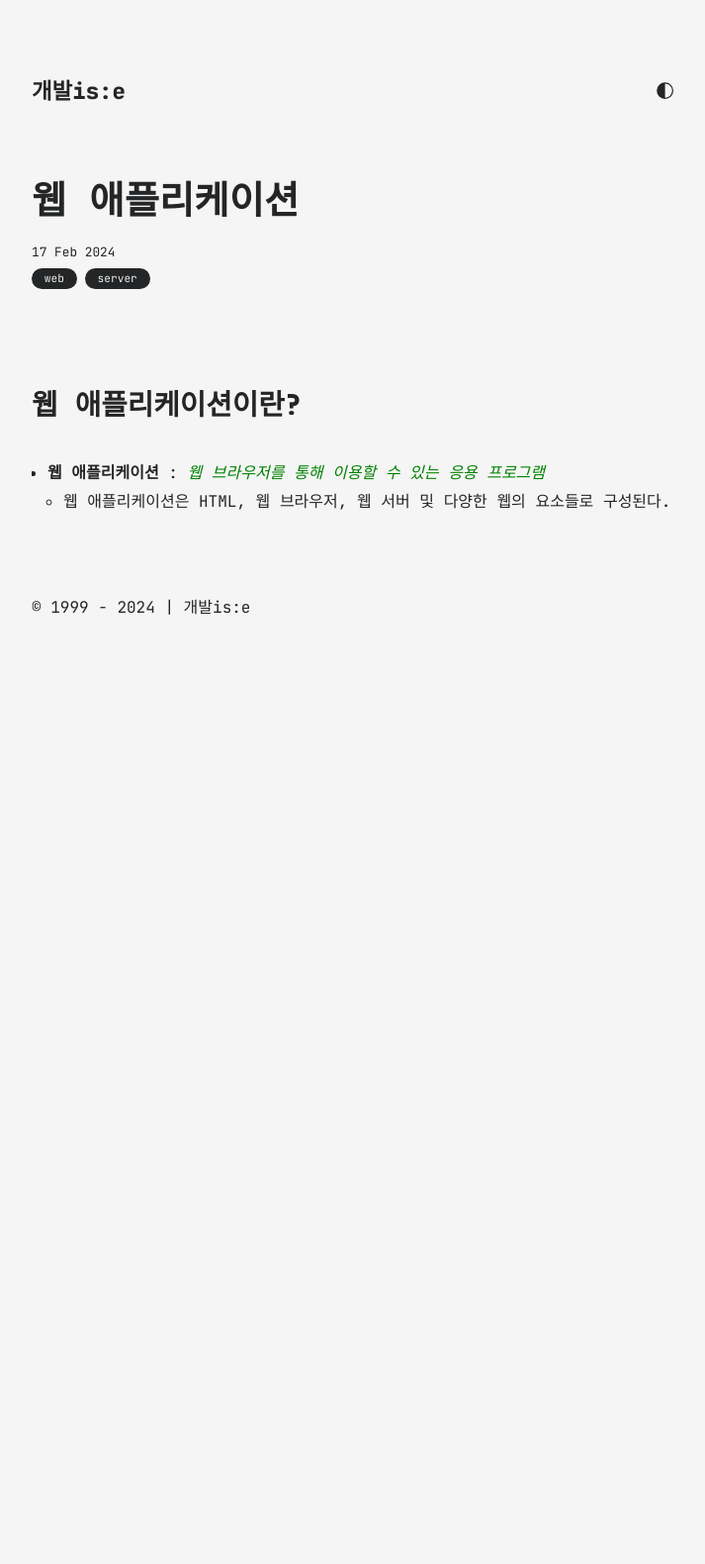
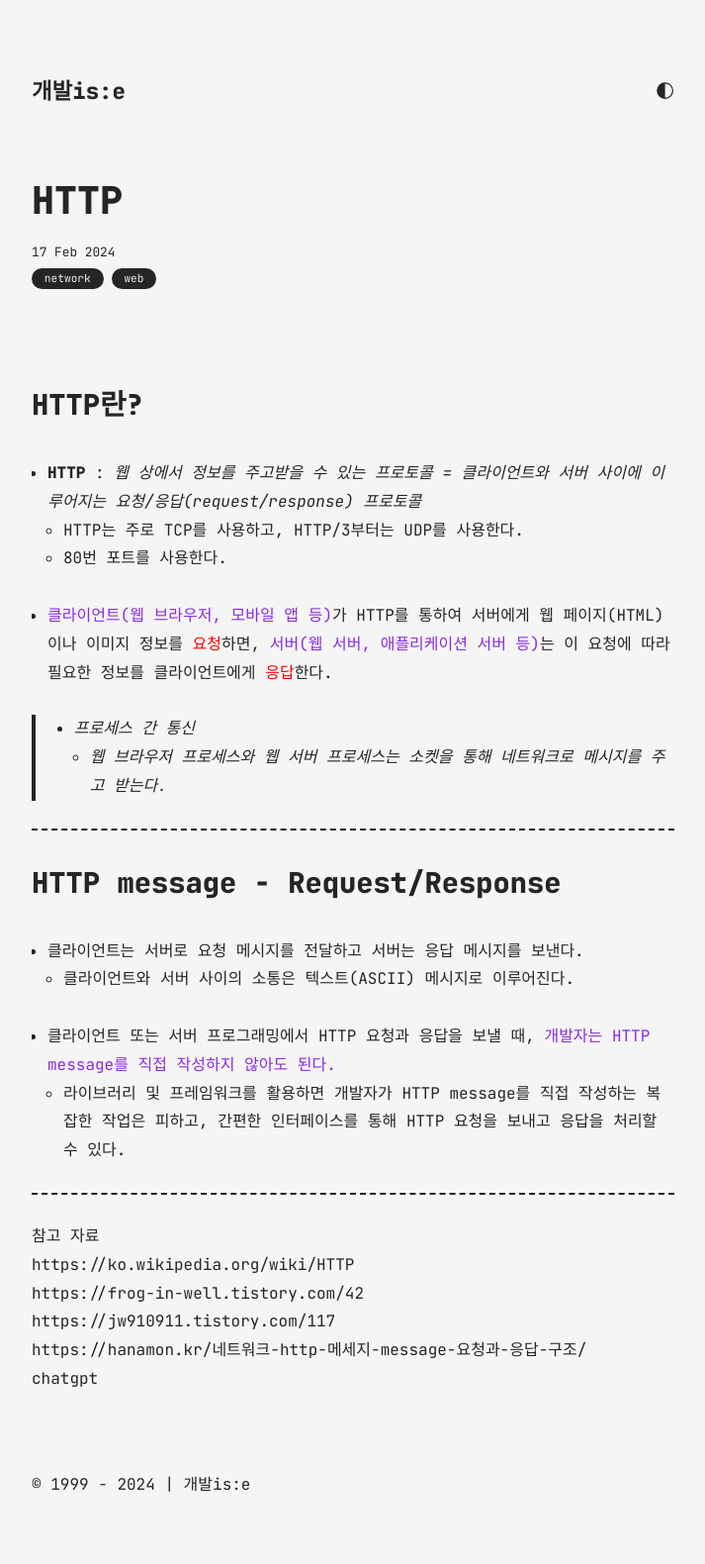
Before and after one commit to LeeJae-H/LeeJae-H.github.io, a Jekyll site: the page built from all_collections/_posts/2024-02-19-8.md, in a window 1280 px wide. Shown: the whole page at 99% size, without its empty margins (283-996 px from the left). Built offline with Jekyll 4.4.1, drawn with Linux system fonts in a browser that asks for light colours; before the commit the page ends 900 px from its top, so only the background shows below that.

Commit message:
posthttp

```diff
--- a/all_collections/_posts/2024-02-19-8.md
+++ b/all_collections/_posts/2024-02-19-8.md
@@ -1,9 +1,32 @@
 ---
 layout: post
-title: 웹 애플리케이션
+title: HTTP
 date: 2024-02-17
-categories: [web, server]
+categories: [network, web]
 ---
-## 웹 애플리케이션이란?
-- **웹 애플리케이션** : <span style="color:green">*웹 브라우저를 통해 이용할 수 있는 응용 프로그램*</span>
-    - 웹 애플리케이션은 HTML, 웹 브라우저, 웹 서버 및 다양한 웹의 요소들로 구성된다.
+## HTTP란?
+- **HTTP** : *웹 상에서 정보를 주고받을 수 있는 프로토콜 = 클라이언트와 서버 사이에 이루어지는 요청/응답(request/response) 프로토콜*
+    - HTTP는 주로 TCP를 사용하고, HTTP/3부터는 UDP를 사용한다.
+    - 80번 포트를 사용한다.
+<br>
+- <span style="color:blueviolet">클라이언트(웹 브라우저, 모바일 앱 등)</span>가 HTTP를 통하여 서버에게 웹 페이지(HTML)이나 이미지 정보를 <span style="color:red">요청</span>하면, <span style="color:blueviolet">서버(웹 서버, 애플리케이션 서버 등)</span>는 이 요청에 따라 필요한 정보를 클라이언트에게 <span style="color:red">응답</span>한다.
+
+> - 프로세스 간 통신
+    - 웹 브라우저 프로세스와 웹 서버 프로세스는 소켓을 통해 네트워크로 메시지를 주고 받는다.
+
+---
+## HTTP message - Request/Response
+- 클라이언트는 서버로 요청 메시지를 전달하고 서버는 응답 메시지를 보낸다.
+    - 클라이언트와 서버 사이의 소통은 텍스트(ASCII) 메시지로 이루어진다.
+<br>
+- 클라이언트 또는 서버 프로그래밍에서 HTTP 요청과 응답을 보낼 때, <span style="color:blueviolet">개발자는 HTTP message를 직접 작성하지 않아도 된다.</span>
+    - 라이브러리 및 프레임워크를 활용하면 개발자가 HTTP message를 직접 작성하는 복잡한 작업은 피하고, 간편한 인터페이스를 통해 HTTP 요청을 보내고 응답을 처리할 수 있다.
+
+
+---
+참고 자료
+https://ko.wikipedia.org/wiki/HTTP
+https://frog-in-well.tistory.com/42
+https://jw910911.tistory.com/117
+https://hanamon.kr/네트워크-http-메세지-message-요청과-응답-구조/
+chatgpt
```
Also changed, not shown: all_collections/_posts/2024-01-06-6.md (+1 -0 lines), all_collections/_posts/2024-02-17-7.md (+5 -1 lines).
